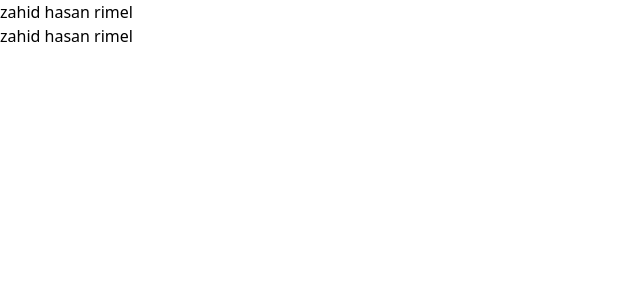
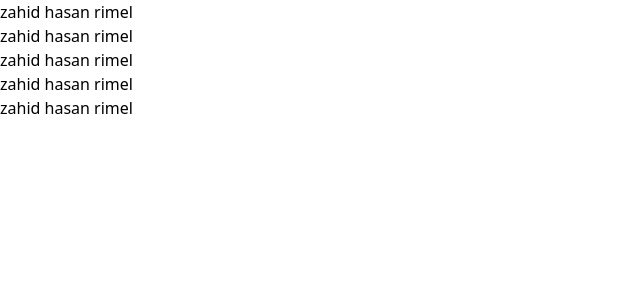
Before and after one commit to zahidhasan9/Apple-Clone-Rimel-2k25, a React (Vite) app: page / in a window 1280 px wide. Shown: the top 300 px of the page, without its empty margins (0-640 px from the left). Built offline with nearby package versions, Linux system fonts and the light colour scheme.

Commit message:
initial 3

```diff
--- a/src/App.jsx
+++ b/src/App.jsx
@@ -11,6 +11,9 @@ function App() {
 
       <h6>zahid hasan rimel</h6>
       <h6>zahid hasan rimel</h6>
+      <h6>zahid hasan rimel</h6>
+      <h6>zahid hasan rimel</h6><h6>zahid hasan rimel</h6>
+
     </>
   )
 }
```
